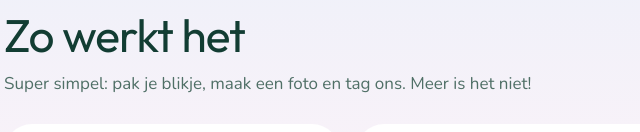
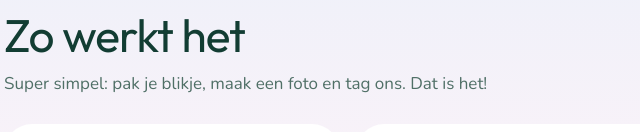
Before and after one commit to JSTNmultidiensten/cloudly-website, a plain HTML site: page public/community.html in a window 1280 px wide. Shown: the part 820-952 px from the top of the page, 116-756 px from the left. Drawn offline with Linux system fonts and the light colour scheme.

Commit message:
Community: steps intro wording
Co-Authored-By: Claude Opus 5.5 <noreply@anthropic.com>
Claude-Session: https://claude.ai/code/session_015Aff97EdtKyYaoNHtg5nGv

```diff
--- a/public/community.html
+++ b/public/community.html
@@ -121,7 +121,7 @@ footer a{color:inherit}
 
   <section>
     <h2>Zo werkt het</h2>
-    <p class="sub">Super simpel: pak je blikje, maak een foto en tag ons. Meer is het niet!</p>
+    <p class="sub">Super simpel: pak je blikje, maak een foto en tag ons. Dat is het!</p>
     <div class="steps">
       <div class="step">
         <div class="ic"><svg viewBox="0 0 32 32" fill="none" stroke="#fff" stroke-width="2.6" stroke-linejoin="round"><rect x="4" y="9" width="24" height="17" rx="4"/><circle cx="16" cy="17.5" r="4.5"/><path d="M11 9l2-3h6l2 3"/></svg></div>
```
